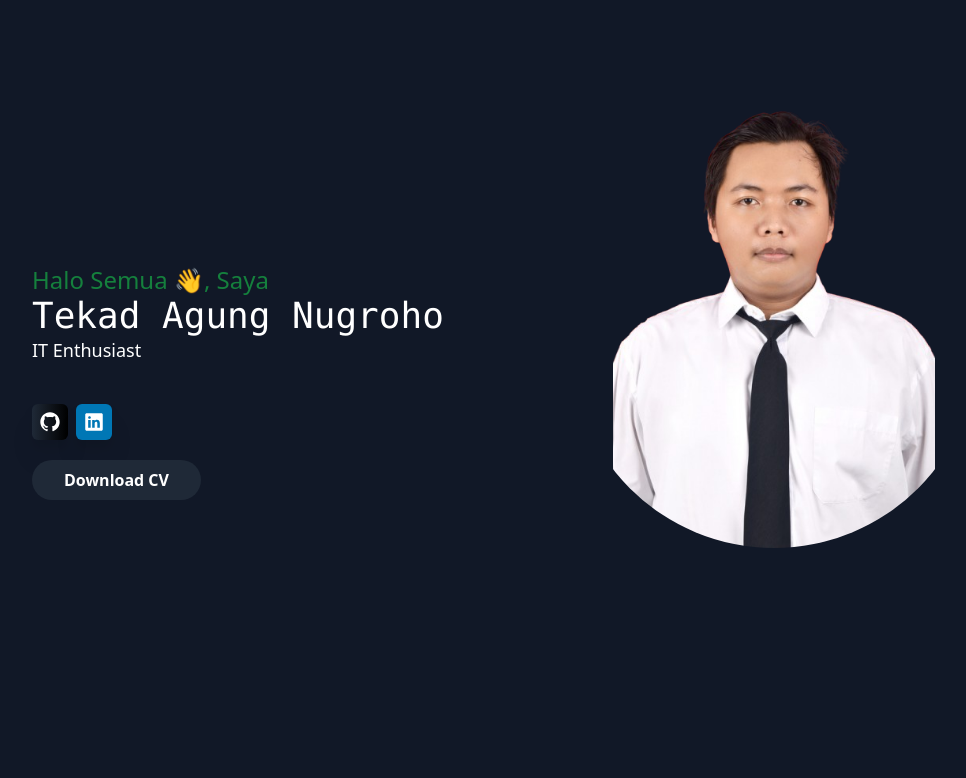
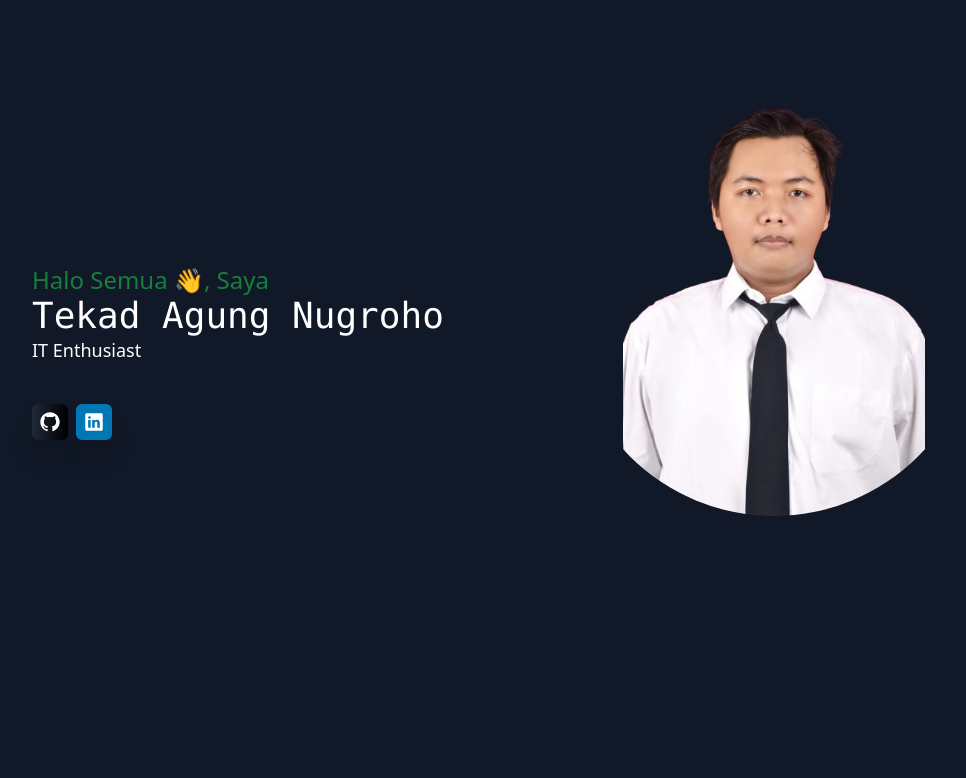
Before and after one commit to OxidiLily/belajarReact, a React (Vite) app: page / in a window 1280 px wide. Shown: the top 778 px of the page, without its empty margins (192-1158 px from the left). Built offline with nearby package versions, Linux system fonts and the light colour scheme.

Commit message:
update fiture

```diff
--- a/src/assets/component/welcome.jsx
+++ b/src/assets/component/welcome.jsx
@@ -1,7 +1,7 @@
 import Salam from '../fragments/salam'
 import profile from '../../images/profile.png'
 import { motion } from 'framer-motion';
-import Cv from '../fragments/downloadcv'
+// import Cv from '../fragments/downloadcv'
 const Welcome = () => {
     return (
         <>
@@ -15,14 +15,14 @@ const Welcome = () => {
                     viewport={{ once: false, amount: 0.3 }}
                 >
                     <Salam/>
-                    <motion.div
+                    {/* <motion.div
                         initial={{ opacity: 0, y: -100 }}
                         whileInView={{ opacity: 1, y: 0 }}
                         transition={{ duration: 1 }}
                         viewport={{ once: false, amount: 0.3 }}
                     >
                         <Cv/>
-                    </motion.div>
+                    </motion.div> */}
 
                 </motion.div>
                 <motion.div
--- a/src/assets/fragments/downloadcv.jsx
+++ b/src/assets/fragments/downloadcv.jsx
@@ -1,4 +1,4 @@
-import React from 'react';
+
 const Downloads = () => {
   const downloadPDF = () => {
     const link = document.createElement('a');
@@ -13,7 +13,7 @@ const Downloads = () => {
     <div className="mx-auto mt-5">
       <button
       onClick={downloadPDF}
-        class="relative py-2 px-8 text-white text-base font-bold nded-full overflow-hidden bg-gray-800 rounded-full transition-all duration-400 ease-in-out hover:scale-105 hover:text-white hover:shadow-lg active:scale-90 before:absolute before:top-0 before:-left-full before:w-full before:h-full before:bg-gradient-to-r before:from-blue-500 before:to-blue-300 before:transition-all before:duration-500 before:ease-in-out before:z-[-1] before:rounded-full hover:before:left-0"
+        className="relative py-2 px-8 text-white text-base font-bold nded-full overflow-hidden bg-gray-800 rounded-full transition-all duration-400 ease-in-out hover:scale-105 hover:text-white hover:shadow-lg active:scale-90 before:absolute before:top-0 before:-left-full before:w-full before:h-full before:bg-gradient-to-r before:from-blue-500 before:to-blue-300 before:transition-all before:duration-500 before:ease-in-out before:z-[-1] before:rounded-full hover:before:left-0"
       >
         Download CV
       </button>
```
